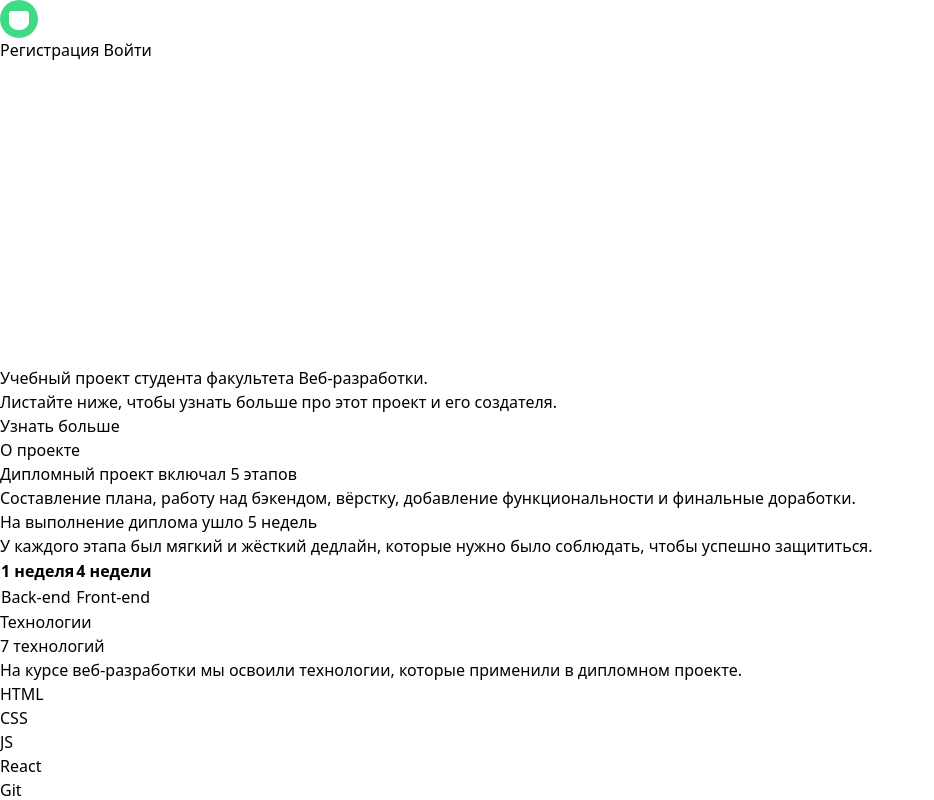
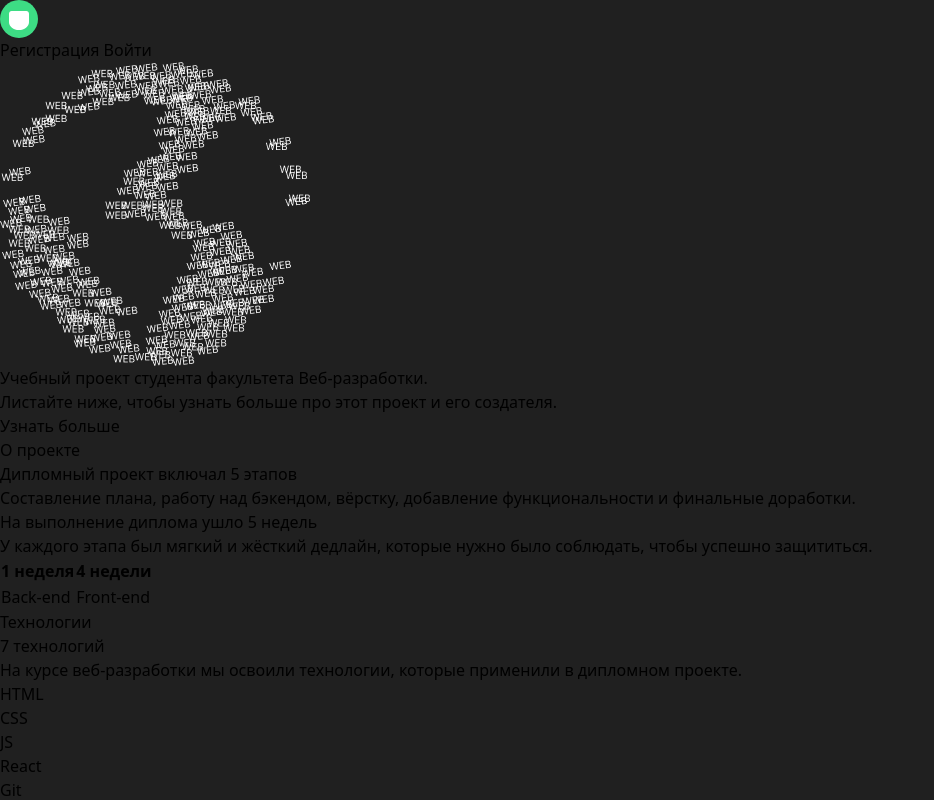
Before and after one commit to adletmayerx/diploma-vue, a Vue app: page / in a window 1280 px wide. Shown: the top 800 px of the page, without its empty margins (0-934 px from the left). Built offline with nearby package versions, Linux system fonts and the light colour scheme.

Commit message:
style: add body styles

```diff
--- a/src/index.css
+++ b/src/index.css
@@ -1,3 +1,11 @@
 @tailwind base;
 @tailwind components;
 @tailwind utilities;
+
+body {
+  min-width: 320px;
+  min-height: 100vh;
+  display: flex;
+  flex-direction: column;
+  background-color: #202020;
+}
```
